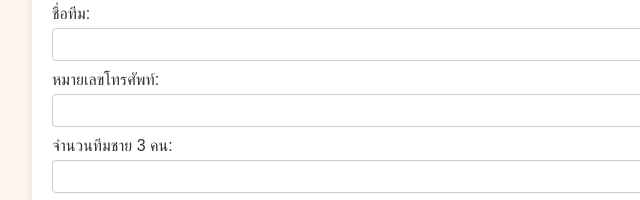
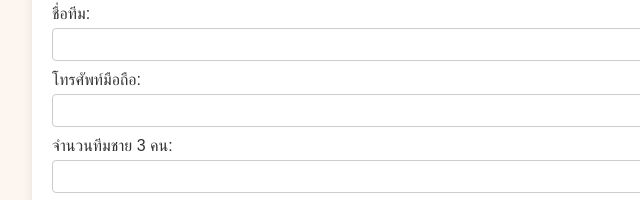
Before and after one commit to arfy92019/arfy92019.github.io, a plain HTML site: page index.html in a window 1280 px wide. Shown: the part 133-333 px from the top of the page, 288-928 px from the left. Drawn offline with Linux system fonts and the light colour scheme.

Commit message:
Update index.html

```diff
--- a/index.html
+++ b/index.html
@@ -54,7 +54,7 @@
     <label for="teamName">ชื่อทีม:</label>
     <input type="text" id="teamName" name="ชื่อทีม" required>
 
-    <label for="phone">หมายเลขโทรศัพท์:</label>
+    <label for="phone">โทรศัพท์มือถือ:</label>
     <input type="tel" id="phone" name="หมายเลขโทรศัพท์" required>
 
     <label for="maleTeam">จำนวนทีมชาย 3 คน:</label>
```
